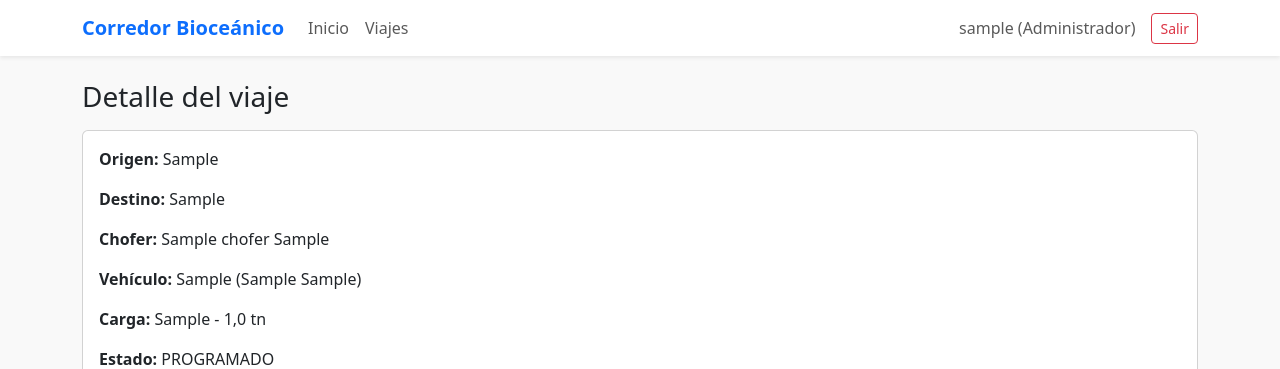
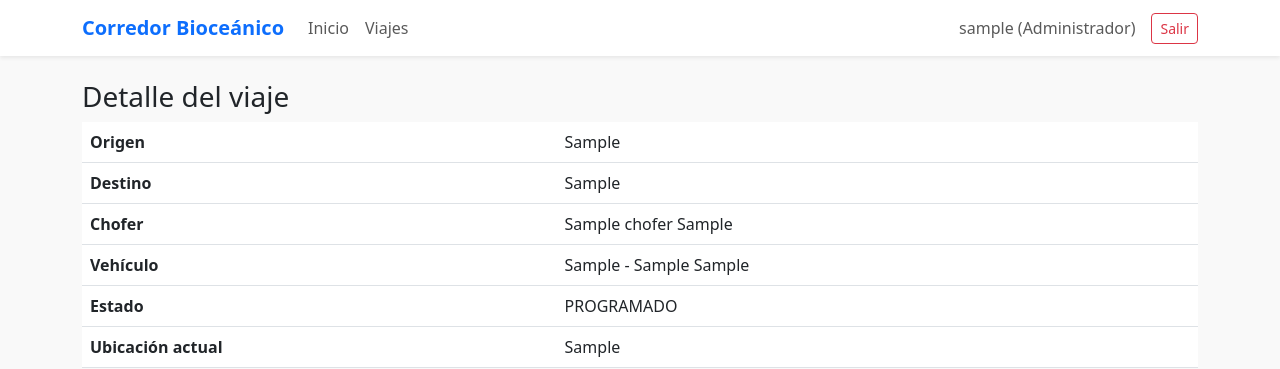
Before and after one commit to miguelarcedev/CorredorBioceanico, a Django app: page /viaje/00000000-0000-0000-0000-000000000001/ in a window 1280 px wide. Shown: the top 369 px of the page. Run offline with Django 4.2, Linux system fonts and the light colour scheme; a user stored in the database is signed in; tables that the repository leaves empty hold one stand-in row (values such as "Sample post").

Commit message:
codigo qr

```diff
--- a/corredor/settings.py
+++ b/corredor/settings.py
@@ -79,3 +79,7 @@ DEFAULT_AUTO_FIELD = 'django.db.models.BigAutoField'
 # Configuración de email (modo consola)
 EMAIL_BACKEND = 'django.core.mail.backends.console.EmailBackend'
 DEFAULT_FROM_EMAIL = 'noreply@corredorbioceanico.com'
+
+
+MEDIA_URL = '/media/'
+MEDIA_ROOT = BASE_DIR / 'media'
--- a/corredor/urls.py
+++ b/corredor/urls.py
@@ -15,8 +15,13 @@ Including another URLconf
 """
 from django.contrib import admin
 from django.urls import path, include
+from django.conf import settings
+from django.conf.urls.static import static
 
 urlpatterns = [
     path('admin/', admin.site.urls),
     path('', include('transporte.urls')),
 ]
+
+if settings.DEBUG:
+    urlpatterns += static(settings.MEDIA_URL, document_root=settings.MEDIA_ROOT)
--- a/transporte/models.py
+++ b/transporte/models.py
@@ -1,6 +1,10 @@
 from django.db import models
 from django.contrib.auth.models import AbstractUser
 import uuid
+import qrcode
+from io import BytesIO
+from django.core.files import File
+from django.urls import reverse
 
 
 # ---------------------------
@@ -89,10 +93,24 @@ class Viaje(models.Model):
     vehiculo = models.ForeignKey(Vehiculo, on_delete=models.CASCADE, related_name='viajes')
     carga = models.ForeignKey(Carga, on_delete=models.CASCADE, related_name='viajes')
     estado = models.CharField(max_length=20, choices=ESTADOS, default='PROGRAMADO')
-    codigo_qr = models.CharField(max_length=100, blank=True, unique=True)
+    ubicacion_actual = models.CharField(max_length=200, blank=True, null=True)
+    codigo_qr = models.ImageField(upload_to='qrcodes/', blank=True, null=True)
 
     def __str__(self):
         return f"Viaje {self.id} - {self.origen} → {self.destino}"
+
+    def save(self, *args, **kwargs):
+        # Guardamos primero para tener el ID disponible
+        super().save(*args, **kwargs)
+        if not self.codigo_qr:
+            # Generamos URL del detalle del viaje
+            url = f"http://127.0.0.1:8000{reverse('viaje_detalle', args=[self.id])}"
+            qr_img = qrcode.make(url)
+            buffer = BytesIO()
+            qr_img.save(buffer, format='PNG')
+            file_name = f'viaje_{self.id}.png'
+            self.codigo_qr.save(file_name, File(buffer), save=False)
+            super().save(update_fields=['codigo_qr'])
 
 
 # ---------------------------
--- a/transporte/templates/transporte/viaje_detalle.html
+++ b/transporte/templates/transporte/viaje_detalle.html
@@ -1,20 +1,22 @@
 {% extends 'transporte/base.html' %}
-
 {% block content %}
 <h3>Detalle del viaje</h3>
 
-<div class="card mt-3">
-    <div class="card-body">
-        <p><strong>Origen:</strong> {{ viaje.origen }}</p>
-        <p><strong>Destino:</strong> {{ viaje.destino }}</p>
-        <p><strong>Chofer:</strong> {{ viaje.chofer }}</p>
-        <p><strong>Vehículo:</strong> {{ viaje.vehiculo.patente }} ({{ viaje.vehiculo.marca }} {{ viaje.vehiculo.modelo }})</p>
-        <p><strong>Carga:</strong> {{ viaje.carga.tipo }} - {{ viaje.carga.peso_aprox }} tn</p>
-        <p><strong>Estado:</strong> {{ viaje.estado }}</p>
-        <p><strong>Fecha salida:</strong> {{ viaje.fecha_salida|date:"d/m/Y H:i" }}</p>
-        <p><strong>Fecha llegada estimada:</strong> {{ viaje.fecha_llegada_estimada|date:"d/m/Y H:i" }}</p>
-    </div>
+<table class="table">
+    <tr><th>Origen</th><td>{{ viaje.origen }}</td></tr>
+    <tr><th>Destino</th><td>{{ viaje.destino }}</td></tr>
+    <tr><th>Chofer</th><td>{{ viaje.chofer }}</td></tr>
+    <tr><th>Vehículo</th><td>{{ viaje.vehiculo }}</td></tr>
+    <tr><th>Estado</th><td>{{ viaje.estado }}</td></tr>
+    <tr><th>Ubicación actual</th><td>{{ viaje.ubicacion_actual|default:"No registrada" }}</td></tr>
+</table>
+
+{% if viaje.codigo_qr %}
+<div class="text-center mt-4">
+    <p><strong>Escanee para ver el estado del viaje:</strong></p>
+    <img src="{{ viaje.codigo_qr.url }}" alt="Código QR del viaje" width="200">
 </div>
+{% endif %}
 
-<a href="{% url 'viaje_list' %}" class="btn btn-secondary mt-3">Volver</a>
+<a href="{% url 'viaje_list' %}" class="btn btn-secondary mt-4">Volver</a>
 {% endblock %}
--- a/transporte/urls.py
+++ b/transporte/urls.py
@@ -6,6 +6,8 @@ urlpatterns = [
     path('', views.dashboard, name='dashboard'),
     path('viajes/', views.viaje_list, name='viaje_list'),
     path('viaje/<uuid:viaje_id>/', views.viaje_detalle, name='viaje_detalle'),
+    path('viaje/<uuid:viaje_id>/ubicacion/', views.actualizar_ubicacion, name='actualizar_ubicacion'),
+
 
     # Autenticación
     path('login/', auth_views.LoginView.as_view(template_name='transporte/login.html'), name='login'),
--- a/transporte/views.py
+++ b/transporte/views.py
@@ -125,3 +125,14 @@ def viaje_crear(request):
         form = ViajeForm(empresa=empresa)
 
     return render(request, 'transporte/viaje_crear.html', {'form': form})
+
+@login_required
+def actualizar_ubicacion(request, viaje_id):
+    viaje = get_object_or_404(Viaje, id=viaje_id)
+    if request.method == 'POST':
+        ubicacion = request.POST.get('ubicacion')
+        viaje.ubicacion_actual = ubicacion
+        viaje.save(update_fields=['ubicacion_actual'])
+        messages.success(request, "Ubicación actualizada correctamente.")
+        return redirect('viaje_detalle', viaje_id=viaje.id)
+    return render(request, 'transporte/actualizar_ubicacion.html', {'viaje': viaje})
```
Also changed, not shown: requirements.txt (added, +7 -0 lines), transporte/templates/transporte/actualizar_ubicacion.html (added, +12 -0 lines), transporte/migrations/0002_viaje_ubicacion_actual_alter_viaje_codigo_qr.py (added).
